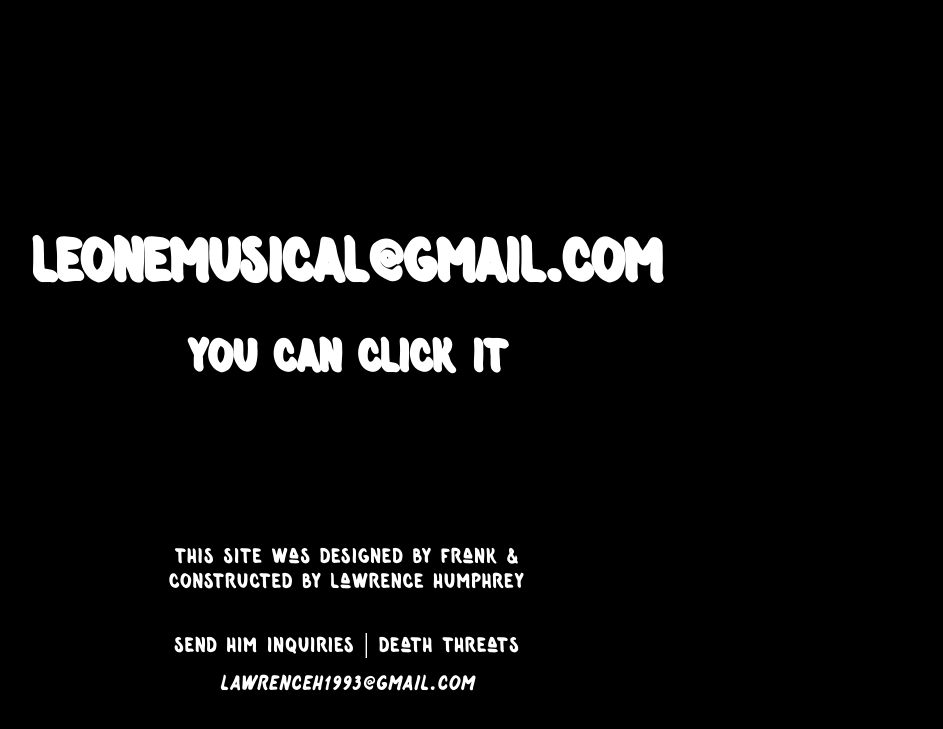
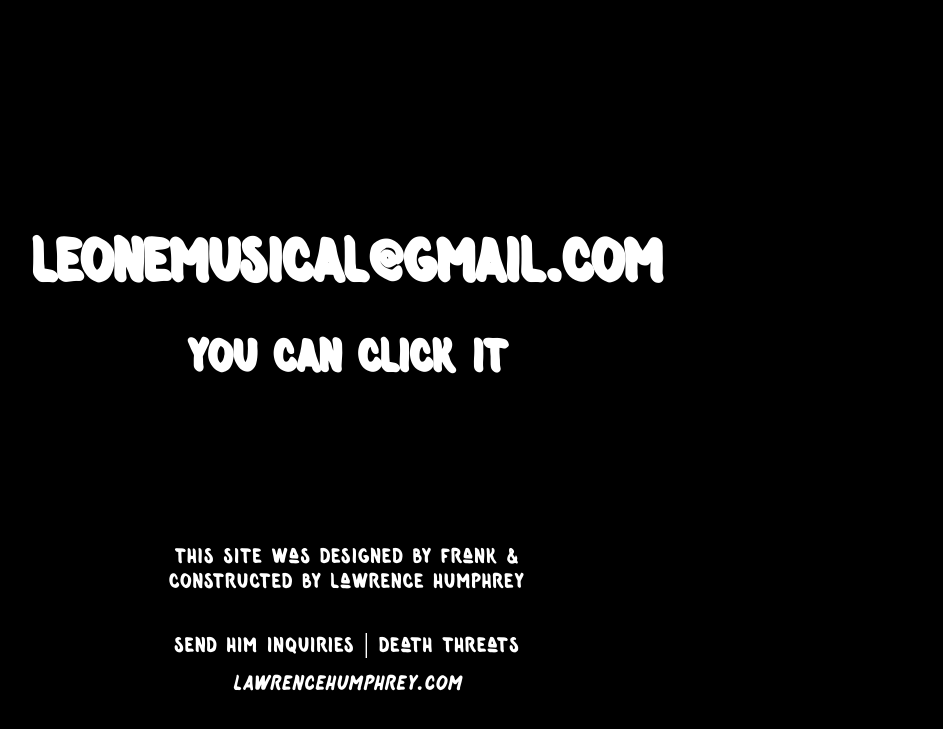
Before and after one commit to lawhump/frank-leone, a plain HTML site: page index.html in a window 1280 px wide. Shown: the part 4323-5052 px from the top of the page, without its empty margins (293-1236 px from the left). Drawn offline with nearby package versions, Linux system fonts and the light colour scheme.

Commit message:
sometimes git does annoying things

```diff
--- a/index.html
+++ b/index.html
@@ -161,7 +161,7 @@
 
                 <small>SEND HIM INQUIRIES | DEaTH THREaTS</small>
 
-                <small><em><a href="mailto:lawrenceh1993@gmail.com">LAWRENCEH1993@GMAIL.COM</a></em></small>
+                <small><em><a href="http://www.lawrencehumphrey.com">LAWRENCEHUMPHREY.COM</a></em></small>
 
             </footer>
         </section>
```
